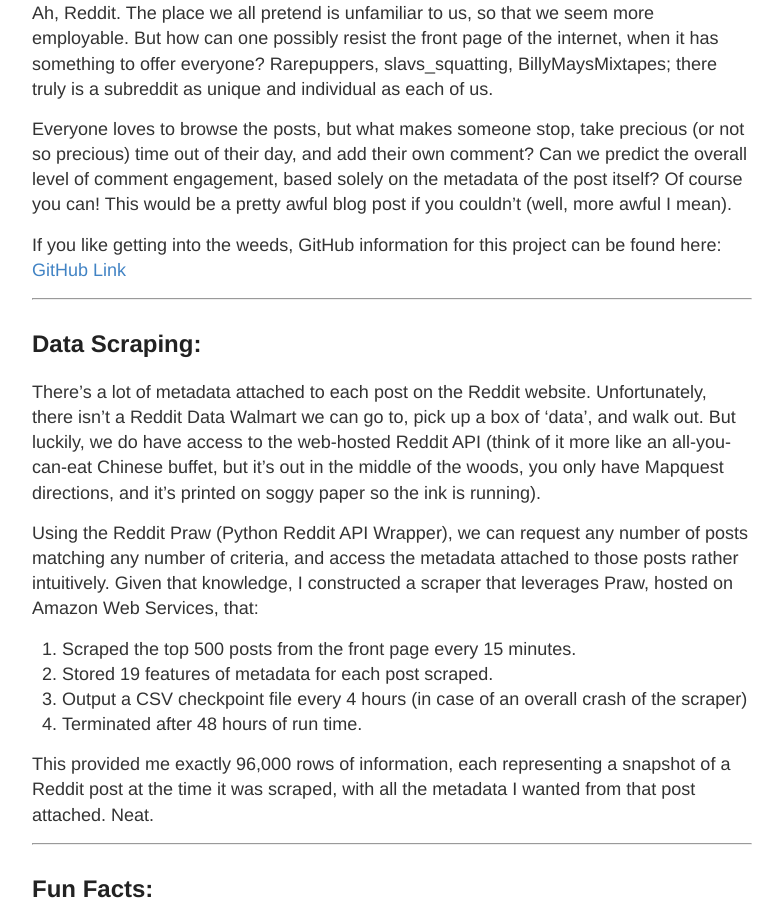
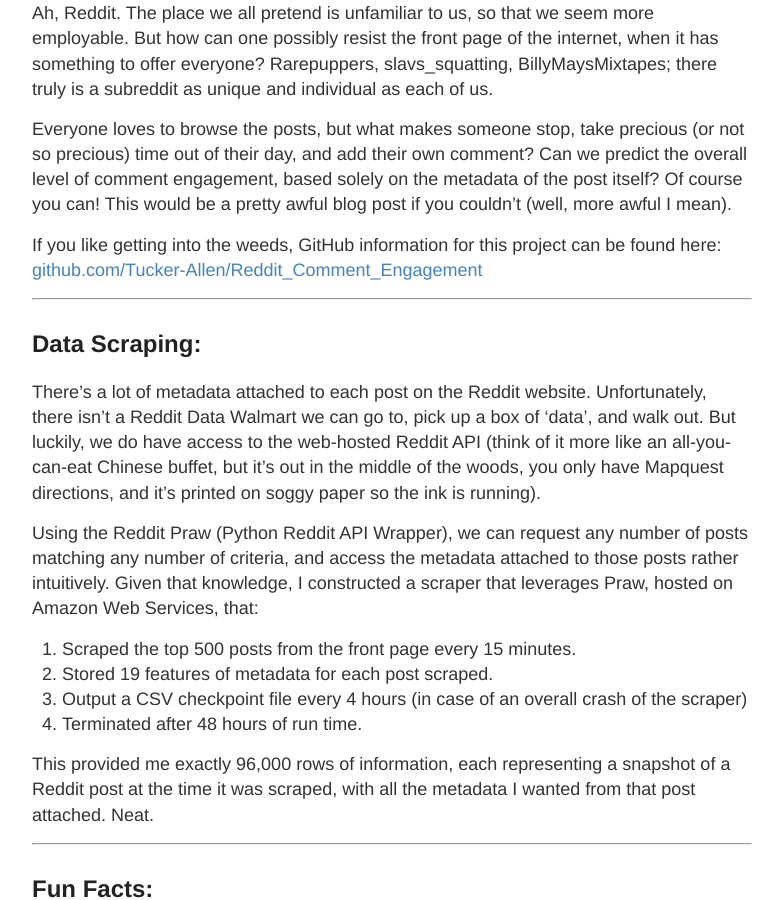
Before and after one commit to PhilPizza/jekyll-now, a Jekyll site: the page built from _posts/2018-02-26-Reddit_Comment_blog.md, in a window 1280 px wide and 900 px high, scrolled down 435 px. Shown: the whole window, without its empty margins (248-1031 px from the left). Built offline with Jekyll 4.4.1, drawn with Linux system fonts in a browser that asks for light colours.

Commit message:
Hyperlink finally works

```diff
--- a/_posts/2018-02-26-Reddit_Comment_blog.md
+++ b/_posts/2018-02-26-Reddit_Comment_blog.md
@@ -11,7 +11,7 @@ Ah, Reddit. The place we all pretend is unfamiliar to us, so that we seem more e
 
 Everyone loves to browse the posts, but what makes someone stop, take precious (or not so precious) time out of their day, and add their own comment? Can we predict the overall level of comment engagement, based solely on the metadata of the post itself? Of course you can! This would be a pretty awful blog post if you couldn't (well, more awful I mean).
 
-If you like getting into the weeds, GitHub information for this project can be found here: [GitHub Link](https://github.com/Tucker-Allen/Reddit_Comment_Engagement)
+If you like getting into the weeds, GitHub information for this project can be found here: [github.com/Tucker-Allen/Reddit_Comment_Engagement](https://github.com/Tucker-Allen/Reddit_Comment_Engagement)
 
 
 ---
```
